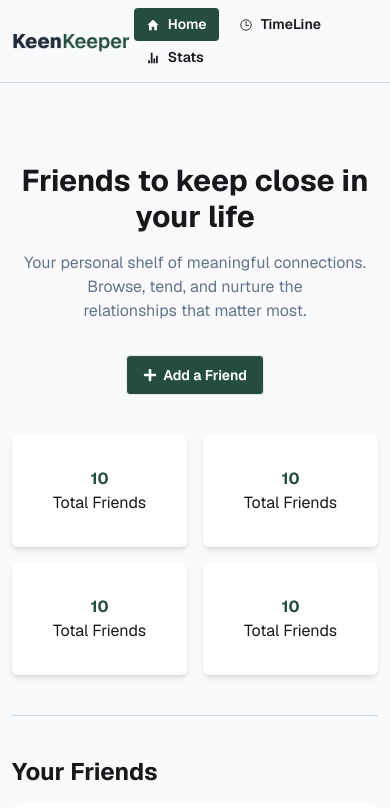
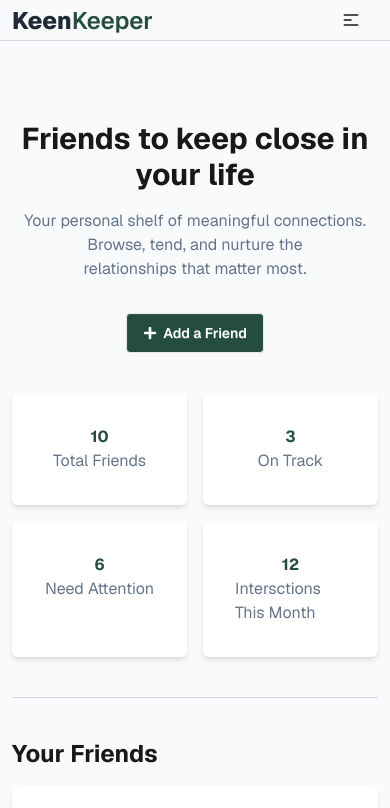
Before and after one commit to mkkhalid5/a7-khalid, a React (Vite) app: page / in a window 390 px wide. Shown: the top 808 px of the page. Built offline with nearby package versions, Linux system fonts and the light colour scheme; grey boxes are pictures that could not be loaded.

Commit message:
add dropdown menu on navbr in small devics and solving some error

```diff
--- a/src/components/homepage/Banner.jsx
+++ b/src/components/homepage/Banner.jsx
@@ -14,19 +14,19 @@
                 <div className='grid grid-cols-2 md:grid-cols-3 lg:grid-cols-4 gap-4 container mx-auto'>
                     <div className='p-8 rounded-md shadow-md bg-white flex flex-col items-center'>
                         <h2 className='text-[#244D3F] font-bold'>10</h2>
-                        <p>Total Friends</p>
+                        <p className='text-[#64748B]'>Total Friends</p>
                     </div>
                     <div className='p-8 rounded-md shadow-md bg-white flex flex-col items-center'>
-                        <h2 className='text-[#244D3F] font-bold'>10</h2>
-                        <p>Total Friends</p>
+                        <h2 className='text-[#244D3F] font-bold'>3</h2>
+                        <p className='text-[#64748B]'>On Track</p>
                     </div>
                     <div className='p-8 rounded-md shadow-md bg-white flex flex-col items-center'>
-                        <h2 className='text-[#244D3F] font-bold'>10</h2>
-                        <p>Total Friends</p>
+                        <h2 className='text-[#244D3F] font-bold'>6</h2>
+                        <p className='text-[#64748B]'>Need Attention</p>
                     </div>
                     <div className='p-8 rounded-md shadow-md bg-white flex flex-col items-center'>
-                        <h2 className='text-[#244D3F] font-bold'>10</h2>
-                        <p>Total Friends</p>
+                        <h2 className='text-[#244D3F] font-bold'>12</h2>
+                        <p className='text-[#64748B]'>Intersctions This Month</p>
                     </div>
                 </div>
                 <hr className='container mx-auto text-gray-300' />
--- a/src/components/shared/navbar/NavBar.jsx
+++ b/src/components/shared/navbar/NavBar.jsx
@@ -8,19 +8,19 @@
 
     const links = (
         <>
-            <li><NavLink to="/"
+            <li onClick={() => document.activeElement.blur()}><NavLink to="/"
                 className={({ isActive }) =>
                     `font-semibold
                     ${isActive ? "bg-[#244D3F] text-white" : ""}`}><IoMdHome /> Home
             </NavLink>
-            </li>
-            <li><NavLink to="/timeline"
+            </li >
+            <li onClick={() => document.activeElement.blur()}><NavLink to="/timeline"
                 className={({ isActive }) =>
                     `font-semibold
                     ${isActive ? "bg-[#244D3F] text-white" : ""}`}><IoTimeOutline />TimeLine
             </NavLink>
             </li>
-            <li><NavLink to="/stats"
+            <li onClick={() => document.activeElement.blur()}><NavLink to="/stats"
                 className={({ isActive }) =>
                     `font-semibold
                     ${isActive ? "bg-[#244D3F] text-white" : ""}`}><IoMdStats />Stats
@@ -35,7 +35,18 @@
                     <img src={logo} alt="" />
                 </div>
 
-                <div className='flex'>
+                <div className="dropdown dropdown-end">
+                    <div tabIndex={0} role="button" className="btn btn-ghost lg:hidden">
+                        <svg xmlns="http://www.w3.org/2000/svg" className="h-5 w-5" fill="none" viewBox="0 0 24 24" stroke="currentColor"> <path strokeLinecap="round" strokeLinejoin="round" strokeWidth="2" d="M4 6h16M4 12h8m-8 6h16" /> </svg>
+                    </div>
+                    <ul
+                        tabIndex={0}
+                        className="menu menu-sm dropdown-content bg-base-100 rounded-box z-50 mt-3 w-52 p-2 shadow">
+                        {links}
+                    </ul>
+                </div>
+
+                <div className='navbar-center hidden lg:flex'>
                     <ul className="menu menu-horizontal px-1 space-x-2">
                         {links}
                     </ul>
--- a/src/pages/errorPage/ErrorPage.jsx
+++ b/src/pages/errorPage/ErrorPage.jsx
@@ -13,12 +13,17 @@
                 Oops! The page you are looking for doesn't exist or has been moved.
             </p>
 
-            <Link
-                to="/"
+            <div
+                href="/"
                 className="mt-6 px-6 py-3 bg-blue-500 text-white rounded-xl shadow hover:bg-blue-600 transition"
             >
-                Go Back Home
-            </Link>
+                <a
+            href="/"
+            className="text-white hover:text-gray-200"
+          >
+            Go to Home
+          </a>
+            </div>
 
         </div>
     );
```
Also changed, not shown: 1 other file (tests, documents, lock files or other folders).
